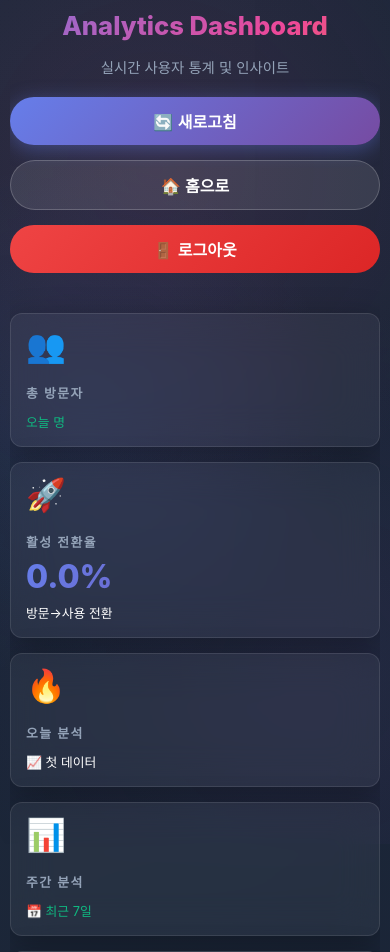
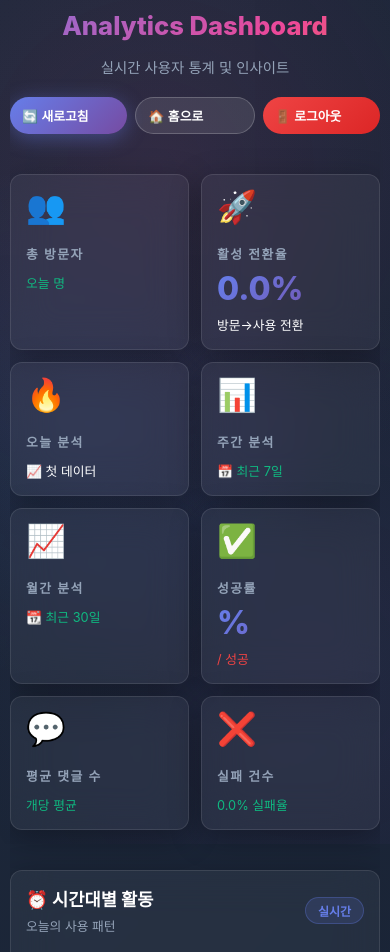
Before and after one commit to JIN8688/repost, a Flask app: template templates/analytics.html in a window 390 px wide. Shown: the top 952 px of the page. Run offline with Flask 3, Linux system fonts and the light colour scheme; the template is opened without the code that fills it, so the values that code supplies are empty.

Commit message:
📱 모바일 레이아웃 대폭 개선
✅ 상단 버튼 (새로고침/홈으로/로그아웃):
- 기존: 세로 배치 (위아래)
- 변경: PC처럼 가로 배치! 🎯
- 768px: flex: 1, gap: 10px, 폰트 0.85em
- 480px: gap: 8px, 폰트 0.8em
- 360px: gap: 6px, 폰트 0.75em

✅ 8개 통계 카드:
- 기존: 1개씩 세로 배치 (너무 길어짐)
- 변경: 2개씩 가로 배치! 📊
- repeat(2, 1fr) 그리드 적용
- 768px: gap 15px
- 480px: gap 12px
- 360px: gap 10px

결과:
✅ 모바일에서도 PC 같은 깔끔한 디자인
✅ 상단 버튼 한눈에 보임
✅ 통계 카드 2열로 효율적 배치
✅ 전체 높이 50% 이상 단축!
✅ 스크롤 대폭 감소

나중에 숫자 많아지면:
- @media (max-width: 768px)에서
- grid-template-columns: 1fr로 변경

```diff
--- a/templates/analytics.html
+++ b/templates/analytics.html
@@ -572,7 +572,7 @@
             }
 
             .stats-grid {
-                grid-template-columns: 1fr;
+                grid-template-columns: repeat(2, 1fr);
                 gap: 15px;
             }
 
@@ -590,13 +590,14 @@
             }
 
             .header-actions {
-                flex-direction: column;
-                width: 100%;
+                flex-direction: row;
+                gap: 10px;
             }
 
             .header-actions .btn {
-                width: 100%;
-                justify-content: center;
+                flex: 1;
+                font-size: 0.85em;
+                padding: 10px 16px;
             }
 
             .stat-value {
@@ -665,6 +666,20 @@
 
             .header p {
                 font-size: 0.9em;
+            }
+
+            .header-actions {
+                gap: 8px;
+            }
+
+            .header-actions .btn {
+                font-size: 0.8em;
+                padding: 8px 12px;
+            }
+
+            .stats-grid {
+                grid-template-columns: repeat(2, 1fr);
+                gap: 12px;
             }
 
             .glass-card {
@@ -769,6 +784,20 @@
 
             .header h1 {
                 font-size: 1.4em;
+            }
+
+            .header-actions {
+                gap: 6px;
+            }
+
+            .header-actions .btn {
+                font-size: 0.75em;
+                padding: 8px 10px;
+            }
+
+            .stats-grid {
+                grid-template-columns: repeat(2, 1fr);
+                gap: 10px;
             }
 
             .stat-value {
```
